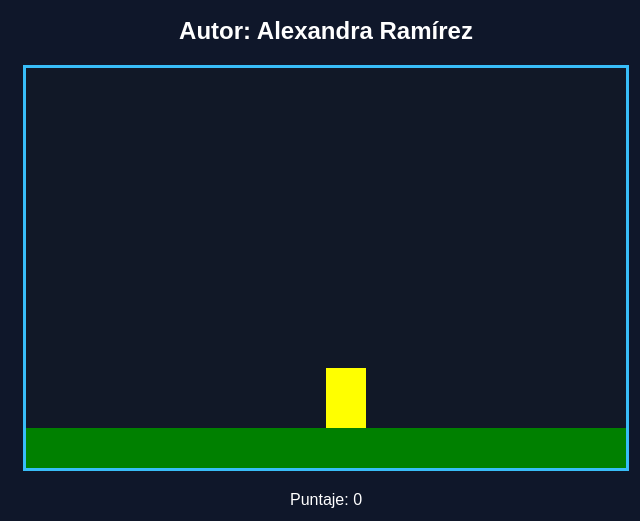
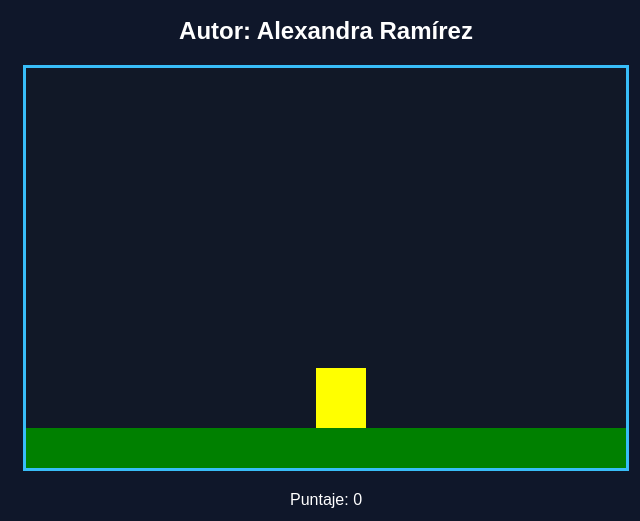
Before and after one commit to alexandraR-Code/juego_limones, a plain HTML site: page limones.html in a window 1280 px wide. Both pictures are taken after a click on the button "Izquierda". Shown: the part 155-676 px from the top of the page, 314-954 px from the left. Drawn offline with Linux system fonts and the light colour scheme.

Commit message:
agregamos las funciones dibujarSuelo y dibujarPersonaje

```diff
--- a/limones.html
+++ b/limones.html
@@ -18,7 +18,7 @@
       <p>Puntaje: <span id="txtPuntaje">0</span></p>
     </div>
     <div class="botones">
-      <button>Izquierda</button>
+      <button onclick="moverIzquierda()">Izquierda</button>
       <button>Derecha</button>
       <button>Bajar estrella</button>
       <button>Reiniciar</button>
--- a/limones.js
+++ b/limones.js
@@ -5,18 +5,23 @@ const ALTURA_SUELO = 40;
 const ALTURA_PERSONAJE = 60;
 const ANCHO_PERSONAJE = 40;
 
+let personajeX = canvas.width/2;
+
+
 function iniciarJuego(){
     dibujarSuelo();
     dibujarPersonaje();
+
 }
-
-
 function dibujarSuelo(){
     ctx.fillStyle ="green";
     ctx.fillRect(0,canvas.height-ALTURA_SUELO,canvas.width, ALTURA_SUELO);
 }
-
 function dibujarPersonaje(){
     ctx.fillStyle = "yellow";
-    ctx.fillRect(canvas.width/2, canvas.height-(ALTURA_SUELO+ALTURA_PERSONAJE), ANCHO_PERSONAJE, ALTURA_PERSONAJE);
+    ctx.fillRect(personajeX, canvas.height-(ALTURA_SUELO+ALTURA_PERSONAJE), ANCHO_PERSONAJE, ALTURA_PERSONAJE);
 }
+function moverIzquierda(){
+    personajeX -= 10;
+    dibujarPersonaje();
+}
```
